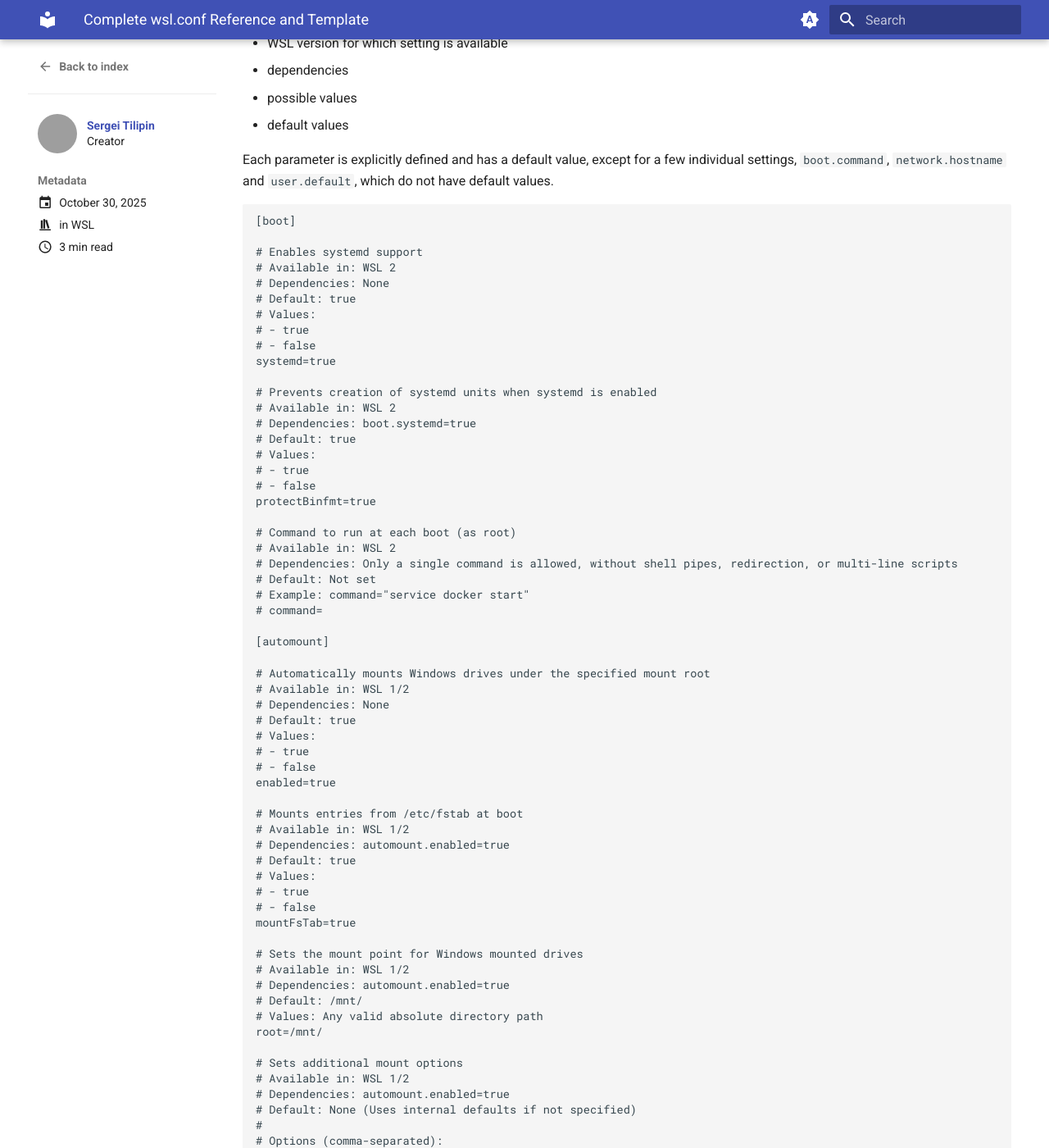
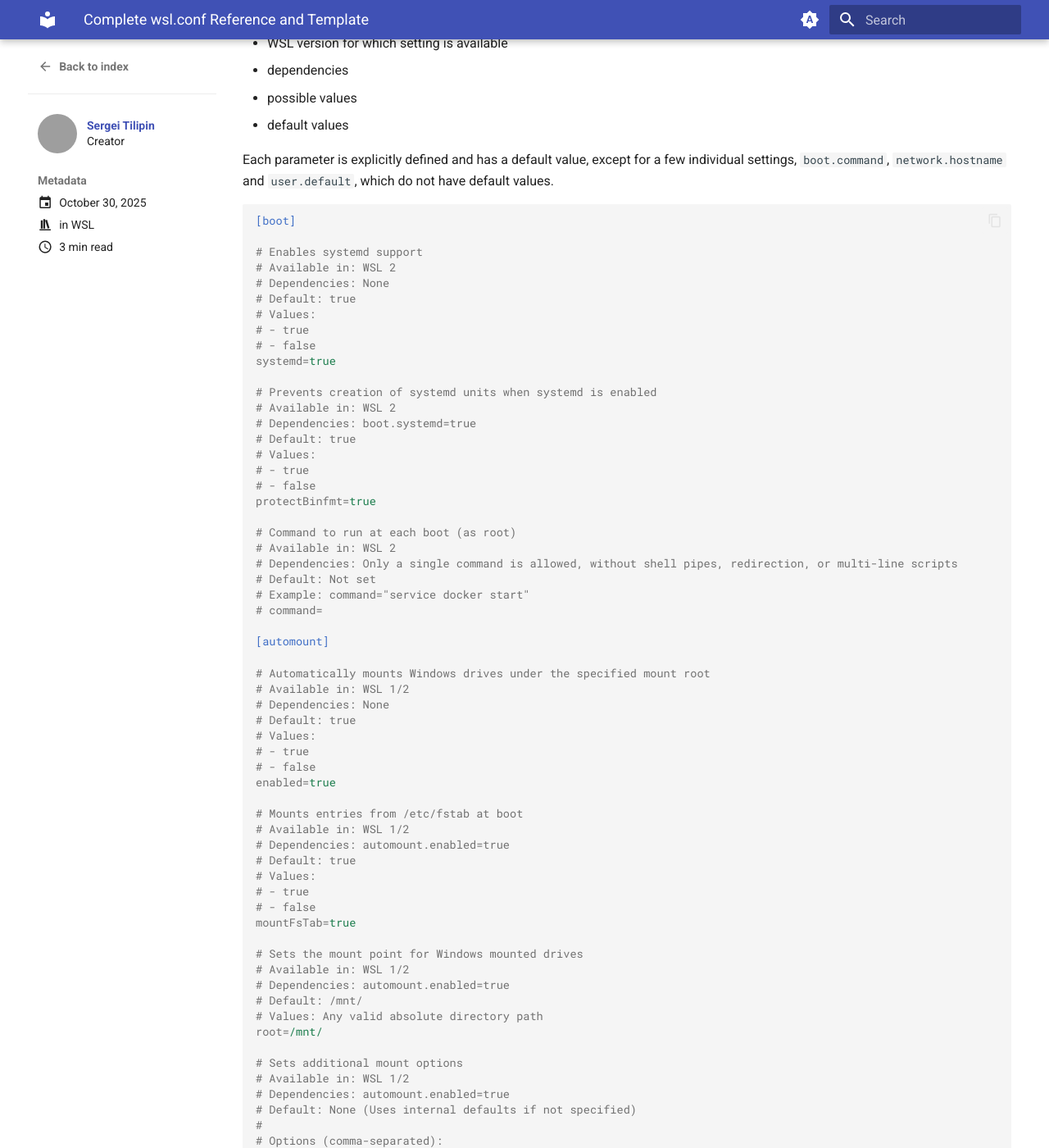
Before and after one commit to greengorych/greengorych.io, an MkDocs documentation site: the page built from docs/posts/complete-wslconf-reference-and-template.md, in a window 1280 px wide and 1400 px high, scrolled down 308 px. Shown: the whole window at 82% size. Built offline with MkDocs 1.6.1 and Material for MkDocs 9.7.7, drawn with Linux system fonts in a browser that asks for light colours; some of the changed text lies outside the part shown; grey boxes are pictures that could not be loaded.

Commit message:
feat(site): add Markdown code block features and syntax highlighting
add Markdown code block settings with the following options:
- enables adding comments to sections of a code block
- enables the button to copy a block of code
- enables the button for selecting lines in a code block (disabled by default)

add Markdown extension settings:
- enables advanced syntax highlighting features:
	- adds clickable anchors to line numbers
	- enables to wrap each line in a <span> element for styling
	- adds a CSS class with the language name for custom styling
- enables highlighting of inline code embedded in text
- enables to directly embed external files or their fragments
- enables extended support for fenced code blocks, including nested ones

```diff
--- a/mkdocs.yml
+++ b/mkdocs.yml
@@ -24,6 +24,12 @@ theme:
   name: material
   # Theme features
   features:
+    # Enables adding comments to sections of a code block
+    - content.code.annotate
+    # Enables the button to copy a block of code
+    - content.code.copy
+    # Enables the button for selecting lines in a code block (Insiders version only)
+    # - content.code.select
     # Automatically hide the header when scrolling
     - header.autohide
     # Expand navigation sections
@@ -235,6 +241,24 @@ extra:
     - icon: fontawesome/brands/linkedin
       link: https://www.linkedin.com/in/greengorych
       name: greengorych on LinkedIn
+
+# Markdown extension settings
+markdown_extensions:
+  # Enables advanced syntax highlighting features
+  - pymdownx.highlight:
+      # Adds clickable anchors to line numbers
+      anchor_linenums: true
+      # Enables to wrap each line in a <span> element for styling
+      line_spans: __span
+      # Adds a CSS class with the language name for custom styling
+      pygments_lang_class: true
+  # Enables highlighting of inline code embedded in text
+  - pymdownx.inlinehilite
+  # Enables to directly embed external files or their fragments
+  - pymdownx.snippets
+  # Enables extended support for fenced code blocks, including nested ones
+  - pymdownx.superfences
+
 # Additional templates
 extra_templates:
   # Template robots.txt
```
